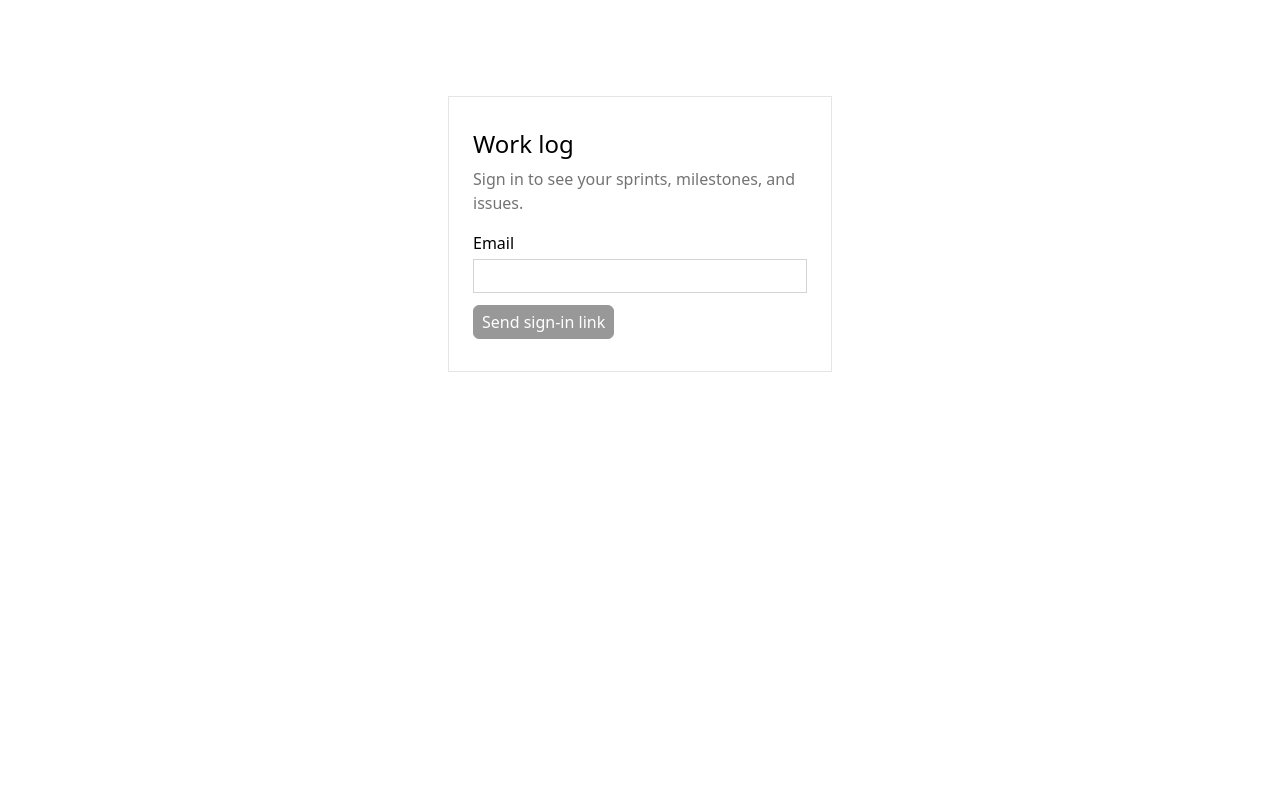
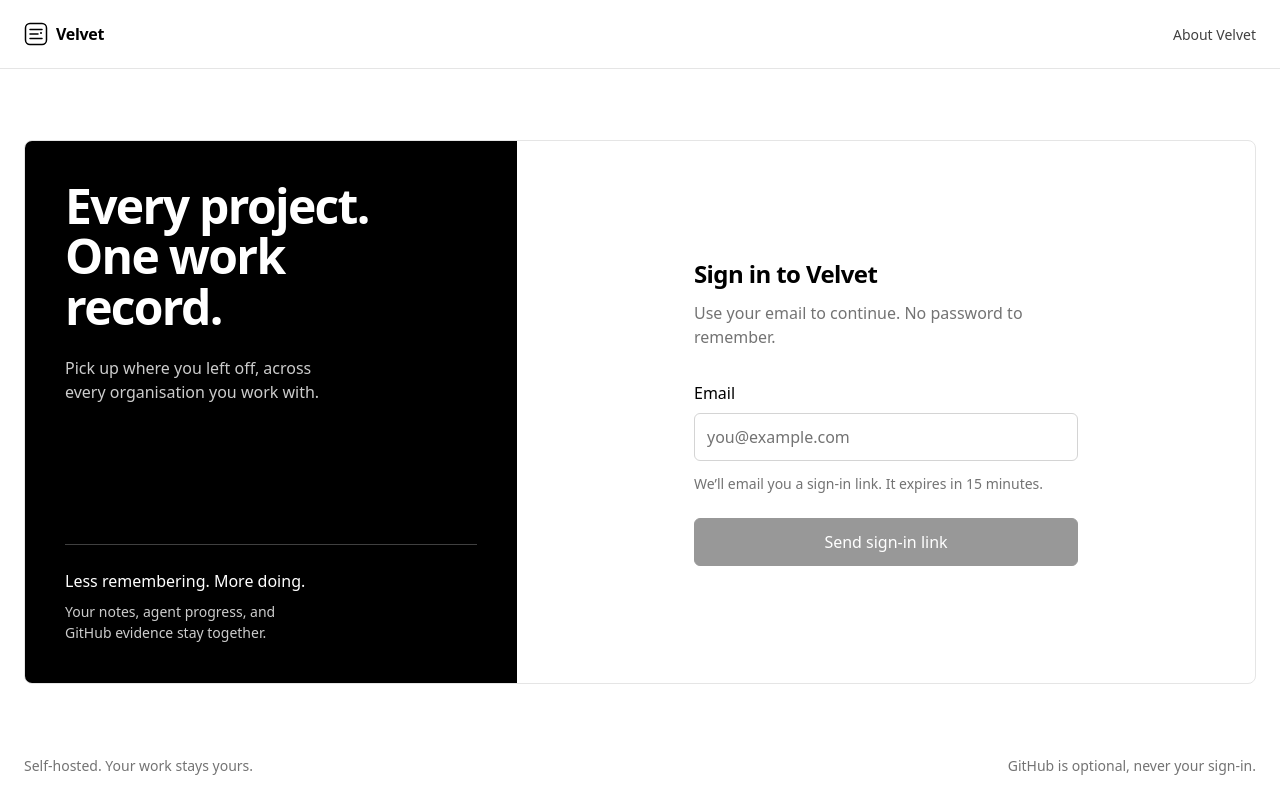
Before and after one commit to NarayanaSabari/velvet, a React (Vite) app in the folder web/: page /signin in a window 1280 px wide. Built offline with nearby package versions, Linux system fonts and the light colour scheme.

Commit message:
Redesign sign-in with shared Velvet branding

```diff
--- a/web/src/features/auth/SignIn.tsx
+++ b/web/src/features/auth/SignIn.tsx
@@ -1,28 +1,90 @@
-import { useState } from 'react'
+import { useId, useState } from 'react'
 import { useMutation } from '@tanstack/react-query'
 import { api } from '../../lib/api'
 import { Button } from '../../ui/Button'
+import { Wordmark } from '../../ui/Wordmark'
+import { NavLink } from '../../app/nav'
 import { navigateTo } from './sessionNavigation'
 
 export function SignIn({ message, navigate = navigateTo }: { message?: string; navigate?: (to: string) => void }) {
   const [email, setEmail] = useState('')
+  const emailId = useId()
   const request = useMutation({
     mutationFn: () => api.post('/auth/email', { email: email.trim() }),
     onSuccess: () => navigate('/check-email'),
   })
   return (
-    <div className="mx-auto mt-24 max-w-sm border border-grey-200 px-6 py-8">
-      <h1 className="text-lg">Work log</h1>
-      <p className="mt-2 text-sm text-grey-500">
-        {message ?? 'Sign in to see your sprints, milestones, and issues.'}
-      </p>
-      <form className="mt-4 space-y-3" onSubmit={(event) => { event.preventDefault(); request.mutate() }}>
-        <label className="block">Email
-          <input className="mt-1 block w-full border border-grey-300 bg-paper px-2 py-1" type="email" autoComplete="email" required value={email} onChange={(event) => setEmail(event.target.value)} />
-        </label>
-        <Button variant="primary" type="submit" disabled={request.isPending || !email.trim()}>{request.isPending ? 'Sending…' : 'Send sign-in link'}</Button>
-        {request.error ? <p role="alert" className="text-blocked">{request.error.message}</p> : null}
-      </form>
+    <div className="flex min-h-dvh flex-col bg-paper text-ink">
+      <header className="border-b border-grey-200">
+        <div className="mx-auto flex min-h-[68px] max-w-[80rem] items-center justify-between gap-4 px-3 sm:px-6">
+          <NavLink to="/" className="inline-flex min-h-11 items-center rounded-[var(--radius-control)]"><Wordmark /></NavLink>
+          <NavLink to="/" className="inline-flex min-h-11 items-center text-xs text-grey-700 underline-offset-4 hover:underline">About Velvet</NavLink>
+        </div>
+      </header>
+
+      <main className="mx-auto flex w-full max-w-[80rem] flex-1 items-center px-3 py-6 sm:px-6 sm:py-8">
+        <div className="grid w-full overflow-hidden rounded-[var(--radius-surface)] border border-grey-200 lg:min-h-[34rem] lg:grid-cols-[minmax(0,2fr)_minmax(0,3fr)]">
+          <aside className="flex flex-col justify-between gap-8 bg-ink p-6 text-paper sm:p-8 lg:p-10">
+            <div>
+              <p className="max-w-[12ch] text-lg font-semibold tracking-[-0.035em] sm:text-[2rem] sm:leading-tight lg:text-[3rem] lg:leading-[1.05]">
+                Every project. One work record.
+              </p>
+              <p className="mt-3 max-w-[30ch] text-xs text-paper/80 lg:mt-6 lg:text-sm">
+                Pick up where you left off, across every organisation you work with.
+              </p>
+            </div>
+            <div className="hidden border-t border-paper/25 pt-6 lg:block">
+              <p className="text-sm font-medium">Less remembering. More doing.</p>
+              <p className="mt-2 max-w-[30ch] text-xs text-paper/80">Your notes, agent progress, and GitHub evidence stay together.</p>
+            </div>
+          </aside>
+
+          <section aria-labelledby="signin-title" className="flex items-center px-6 py-8 sm:px-10 sm:py-12 lg:px-16">
+            <div className="mx-auto w-full max-w-sm">
+              <h1 id="signin-title" className="text-lg font-semibold tracking-[-0.025em]">Sign in to Velvet</h1>
+              <p className="mt-3 text-sm text-grey-500">
+                {message ?? 'Use your email to continue. No password to remember.'}
+              </p>
+              <form className="mt-8" aria-busy={request.isPending} onSubmit={(event) => {
+                event.preventDefault()
+                if (!request.isPending && email.trim()) request.mutate()
+              }}>
+                <label htmlFor={emailId} className="block text-sm font-medium">Email</label>
+                <input
+                  id={emailId}
+                  name="email"
+                  className="mt-2 block min-h-12 w-full rounded-[var(--radius-control)] border border-grey-300 bg-paper px-3 py-2 text-sm placeholder:text-grey-500 disabled:opacity-60"
+                  type="email"
+                  inputMode="email"
+                  autoComplete="email"
+                  autoCapitalize="none"
+                  spellCheck={false}
+                  placeholder="you@example.com"
+                  aria-describedby={`${emailId}-help`}
+                  required
+                  disabled={request.isPending}
+                  value={email}
+                  onChange={(event) => setEmail(event.target.value)}
+                />
+                <p id={`${emailId}-help`} className="mt-3 text-xs text-grey-500">We’ll email you a sign-in link. It expires in 15 minutes.</p>
+                <Button className="mt-6 min-h-12 w-full px-4" variant="primary" type="submit" disabled={request.isPending || !email.trim()}>
+                  {request.isPending ? 'Sending…' : 'Send sign-in link'}
+                </Button>
+                {request.isPending ? <p role="status" className="mt-3 text-xs text-grey-500">Sending your sign-in link…</p> : null}
+                {request.error ? <div role="alert" className="mt-4 rounded-[var(--radius-control)] border border-blocked p-3 text-xs text-blocked">
+                  <p>{request.error.message}</p>
+                  <p className="mt-1">Your email is still here. You can try again.</p>
+                </div> : null}
+              </form>
+            </div>
+          </section>
+        </div>
+      </main>
+
+      <footer className="mx-auto flex w-full max-w-[80rem] flex-wrap justify-between gap-2 px-3 pb-6 text-xs text-grey-500 sm:px-6">
+        <p>Self-hosted. Your work stays yours.</p>
+        <p>GitHub is optional, never your sign-in.</p>
+      </footer>
     </div>
   )
 }
--- a/web/src/features/landing/LandingPage.tsx
+++ b/web/src/features/landing/LandingPage.tsx
@@ -2,34 +2,10 @@ import type { ReactNode } from 'react'
 
 import { NavLink } from '../../app/nav'
 import { buttonClassName } from '../../ui/buttonStyles'
+import { Wordmark } from '../../ui/Wordmark'
 import './landing.css'
 
 const SOURCE_URL = 'https://github.com/NarayanaSabari/velvet-otter-lab'
-
-function LedgerMark({ className = '' }: { className?: string }) {
-  return (
-    <svg
-      aria-hidden="true"
-      className={className}
-      viewBox="0 0 24 24"
-      fill="none"
-      xmlns="http://www.w3.org/2000/svg"
-    >
-      <rect x="1.5" y="1.5" width="21" height="21" rx="4.5" stroke="currentColor" strokeWidth="1.5" />
-      <path d="M6 7.5H18M6 12H14M6 16.5H18" stroke="currentColor" strokeWidth="1.5" strokeLinecap="round" />
-      <rect x="16" y="10" width="2" height="2" rx="1" fill="currentColor" />
-    </svg>
-  )
-}
-
-function Wordmark() {
-  return (
-    <span className="inline-flex items-center gap-2 text-sm font-semibold tracking-[-0.02em]">
-      <LedgerMark className="size-6" />
-      Velvet
-    </span>
-  )
-}
 
 function WorkRow({ meta, children }: { meta: ReactNode; children: ReactNode }) {
   return (
--- /dev/null
+++ b/web/src/ui/Wordmark.tsx
@@ -0,0 +1,12 @@
+export function Wordmark() {
+  return (
+    <span className="inline-flex items-center gap-2 text-sm font-semibold tracking-[-0.02em]">
+      <svg aria-hidden="true" className="size-6" viewBox="0 0 24 24" fill="none" xmlns="http://www.w3.org/2000/svg">
+        <rect x="1.5" y="1.5" width="21" height="21" rx="4.5" stroke="currentColor" strokeWidth="1.5" />
+        <path d="M6 7.5H18M6 12H14M6 16.5H18" stroke="currentColor" strokeWidth="1.5" strokeLinecap="round" />
+        <rect x="16" y="10" width="2" height="2" rx="1" fill="currentColor" />
+      </svg>
+      Velvet
+    </span>
+  )
+}
```
Also changed, not shown: 1 other file (tests, documents, lock files or other folders).
